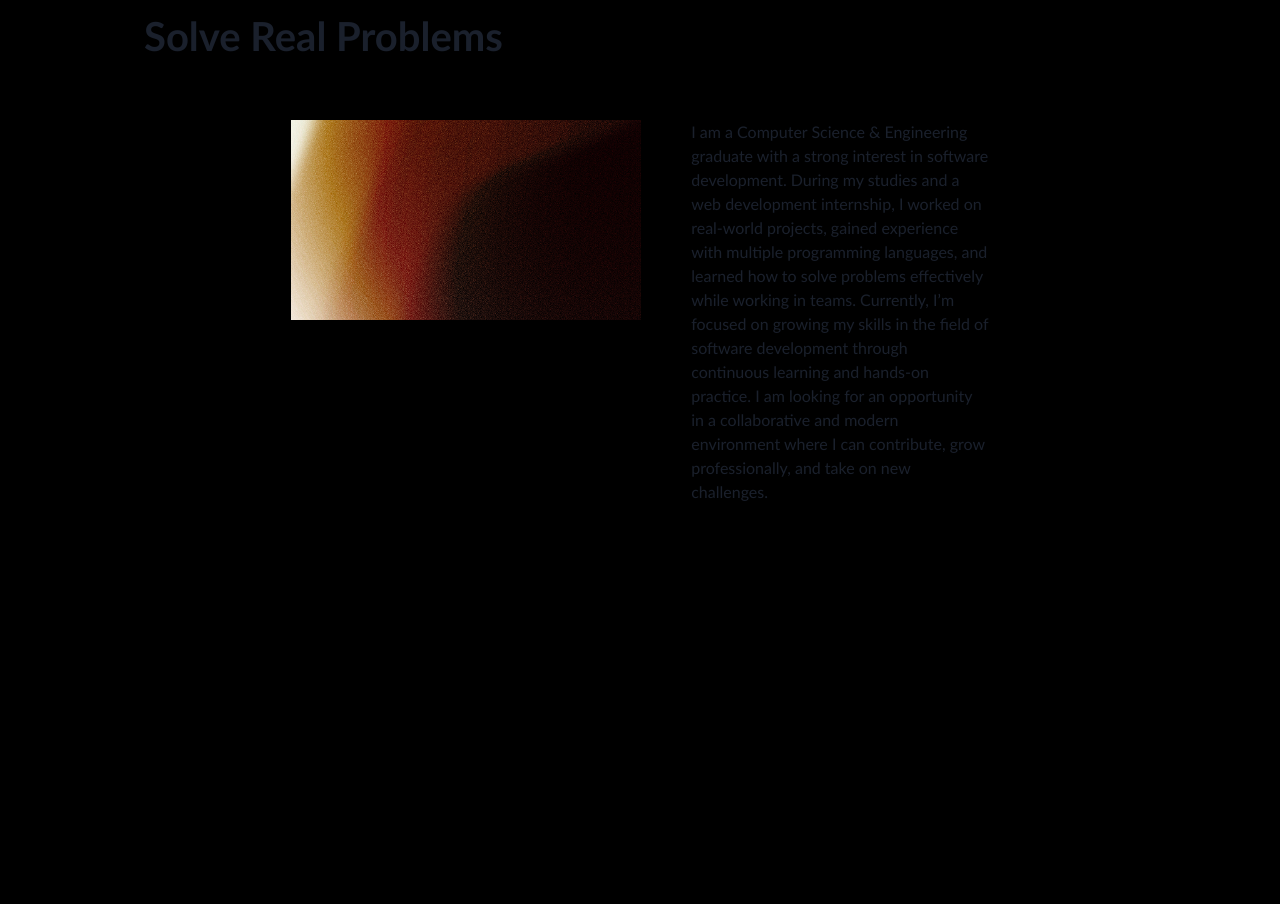
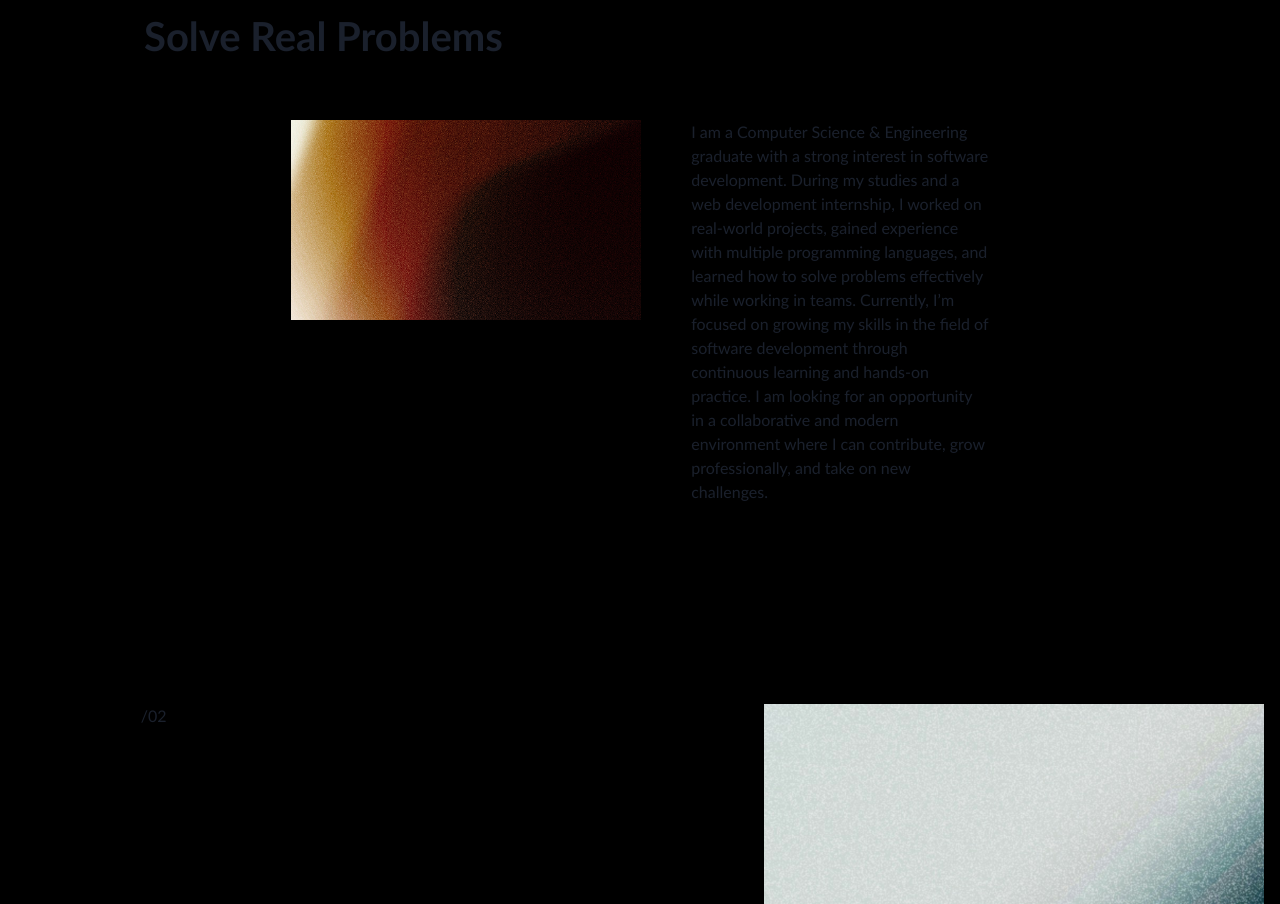
Before and after one commit to kostasmr/Codefolio, a React (Vite) app in the folder frontend/: page / in a window 1280 px wide. Shown: the part 1143-2047 px from the top of the page. Built offline with nearby package versions, Linux system fonts and the light colour scheme.

Commit message:
Update AboutMe.jsx

```diff
--- a/frontend/src/components/AboutMe.jsx
+++ b/frontend/src/components/AboutMe.jsx
@@ -4,7 +4,7 @@ import { Container, Flex, Text, Image} from "@chakra-ui/react";
 function AboutMe () {
     return (
         <>
-            <Container id="about" maxW="80%" height="auto" bg={"black"}>
+            <Container id="about" maxW="80%">
                 <Flex
                     justify={"space-between"}
                     align={"center"}
@@ -18,7 +18,7 @@ function AboutMe () {
                     Building Digital Experiences That<br />Solve Real Problems
                 </Text>
 
-                <Flex justify={"center"} marginTop="54px" paddingBottom={"200px"}>
+                <Flex h="fit-content" justify={"center"} marginTop="54px">
                     <Image
                         src={gradientImg}
                         alt="Gradient Image"
```
